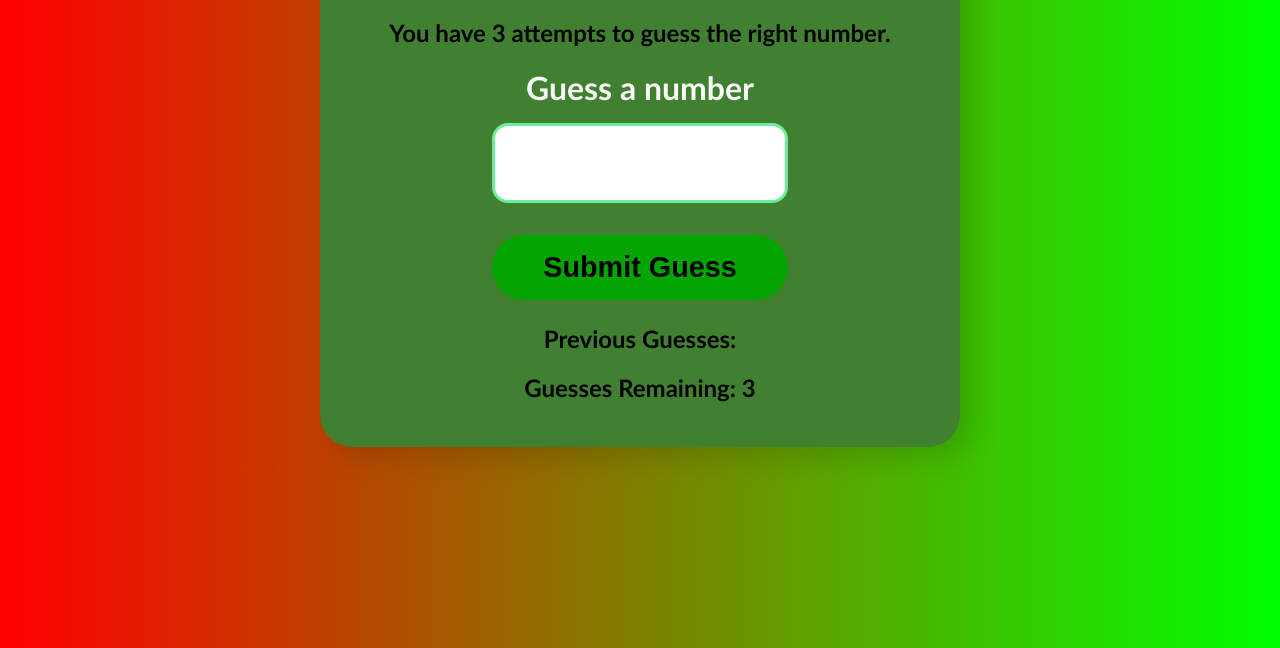
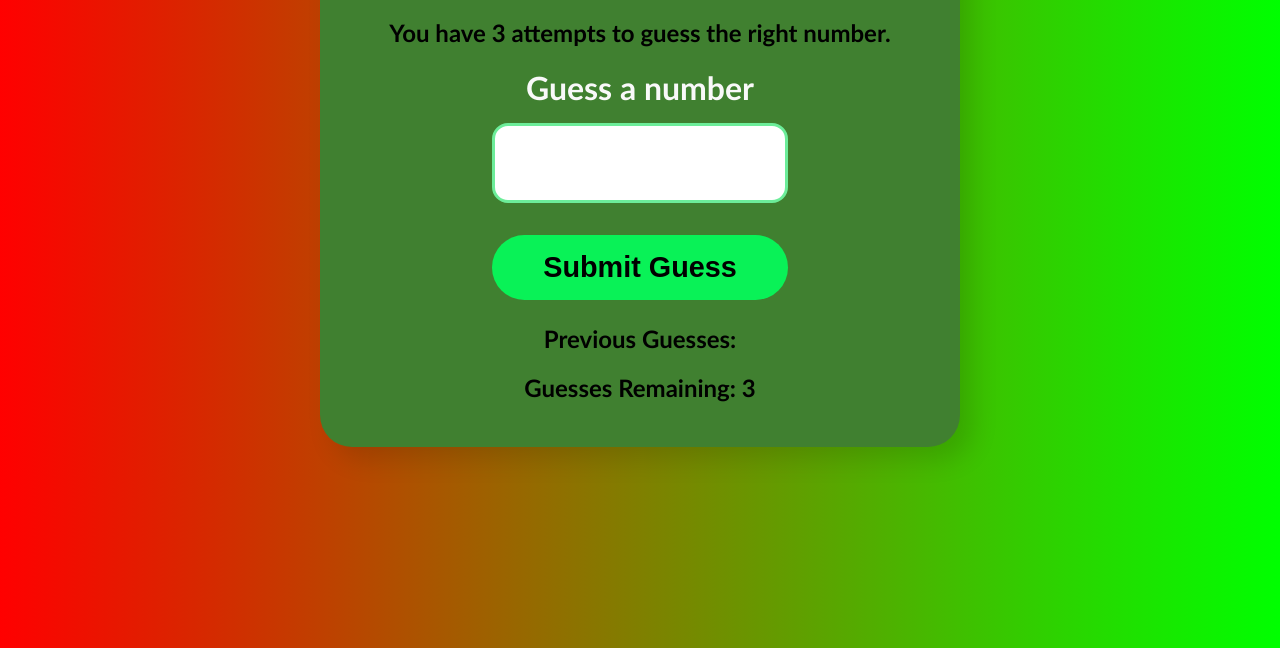
Before and after one commit to Ajayfrizzy/zuri-guessing-game, a plain HTML site: page index.html in a window 1280 px wide. Shown: the part 152-800 px from the top of the page. Drawn offline with Linux system fonts and the light colour scheme.

Commit message:
css modified

```diff
--- a/style.css
+++ b/style.css
@@ -48,7 +48,7 @@ p {
 }
 
   button {
-    background-color: #03a503;
+    background-color: #09f257;
     width: 50%;
     border-radius: 3rem;
     font-size: 1.8rem;
@@ -60,7 +60,7 @@ p {
 }
 
 button:hover{
-  background-color: #09f257;
+  background-color: #03a503;
 }
 
   #guess {
```
